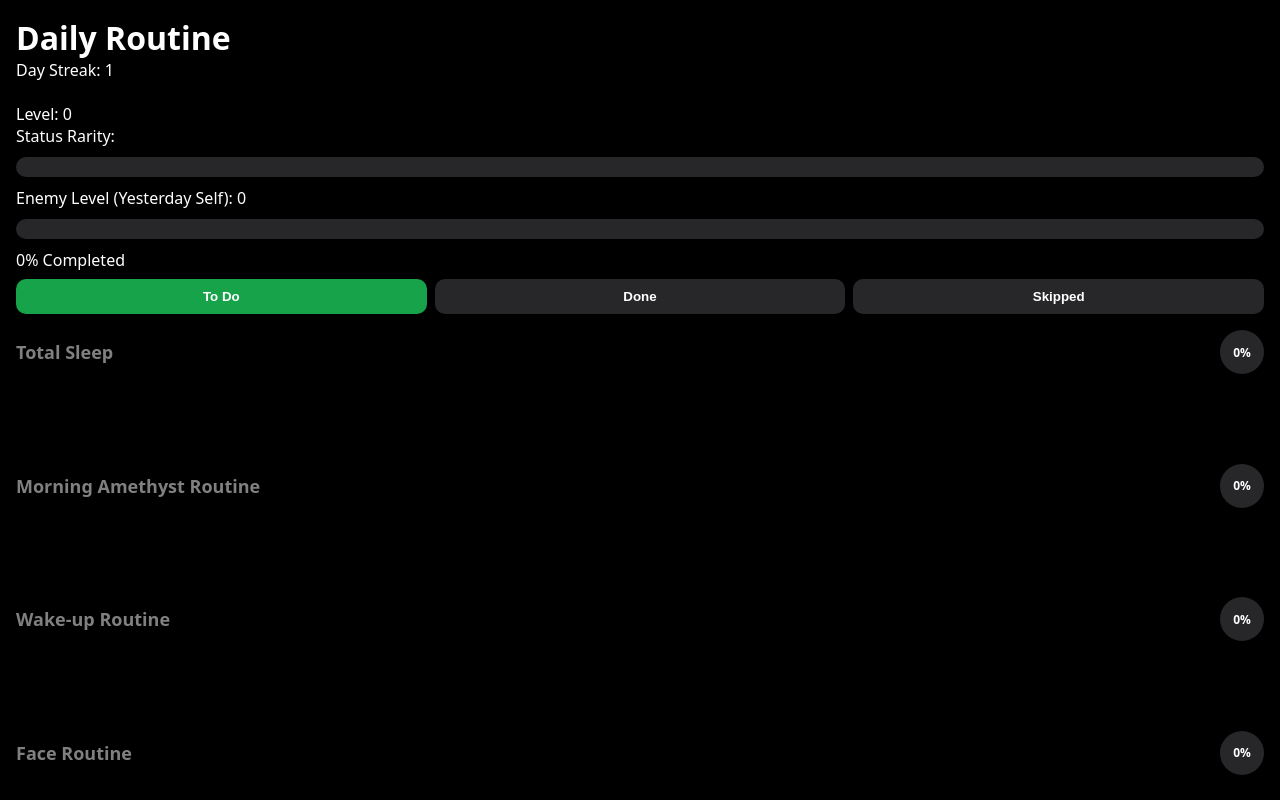
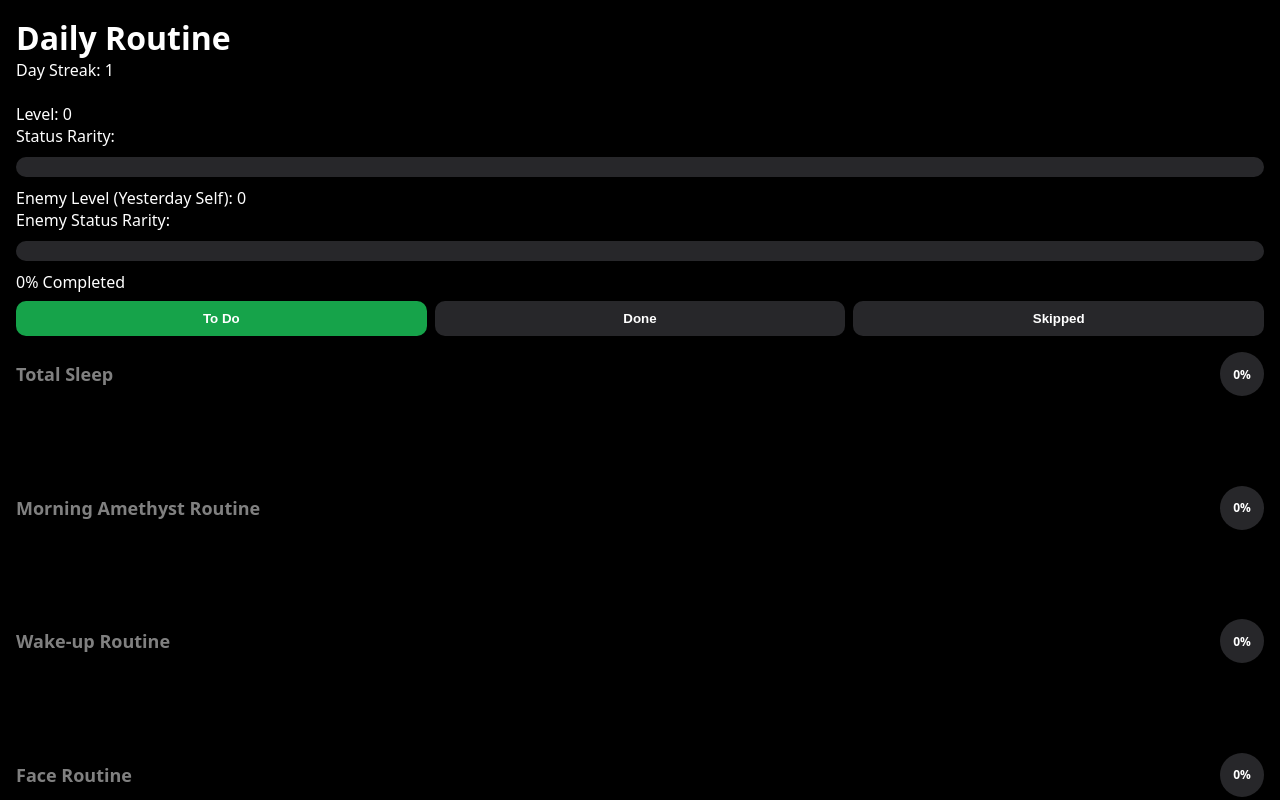
Before and after one commit to HearnsMori/myimprovements, a Next.js app: page / in a window 1280 px wide. Shown: the top 800 px of the page. Built offline with nearby package versions, Linux system fonts and the light colour scheme.

Commit message:
feat: past rank

```diff
--- a/src/app/page.tsx
+++ b/src/app/page.tsx
@@ -478,6 +478,7 @@ export default function DailyRoutine() {
     const [leveledUpRankPast, setLeveledUpRankPast] = useState<typeof rankingData[number] | null>(null);
     const [pastLevel, setPastLevel] = useState<number>(0);
     const [pastProgressPercent, setPastProgressPercent] = useState<number>(0);
+    const [pastRank, setPastRank] = useState<number>(0);
 
     //Math
     const [challengeTaskId, setChallengeTaskId] = useState<string | null>(null);
@@ -568,6 +569,8 @@ export default function DailyRoutine() {
             const pastSkipped = localStorage.getItem(SKIPPED_KEY_PAST);
             if (a) setPastLevel(Math.max(Number(a), 18));
             if (b) setPastProgressPercent(Number(b));
+            const rank = rankingData.find(r => r.level === pastLevel) || null;
+            setPastRank(rank);
             if (saved) setState(JSON.parse(saved) as Record<string, boolean>);
             if (skipped) setSkippedState(JSON.parse(skipped) as Record<string, boolean>);
             if (pastSaved) setPastState(JSON.parse(pastSaved) as Record<string, boolean>);
@@ -857,6 +860,8 @@ export default function DailyRoutine() {
 
         Enemy Level (Yesterday Self): {`${percentTo8PM(pastLevel)}`}
         <br/>
+        Enemy Status Rarity: {pastRank?.name}
+        <br/>
         {/*Income per hour: {hourlySalary} Php*/}
         {/* Progress Bar */}
         <div style={styles.progressContainer}>
```
